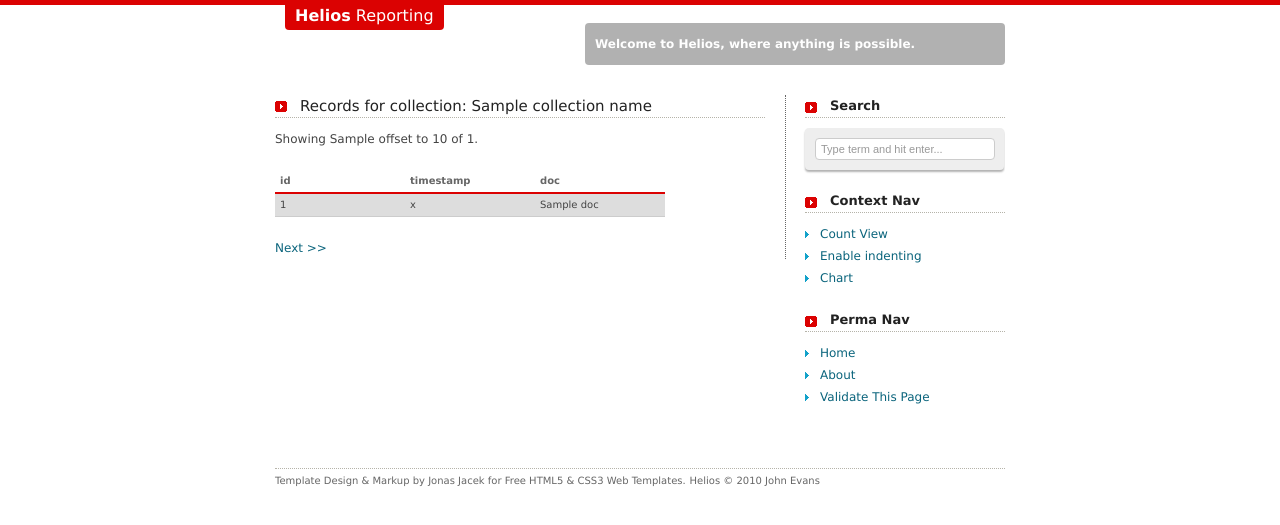
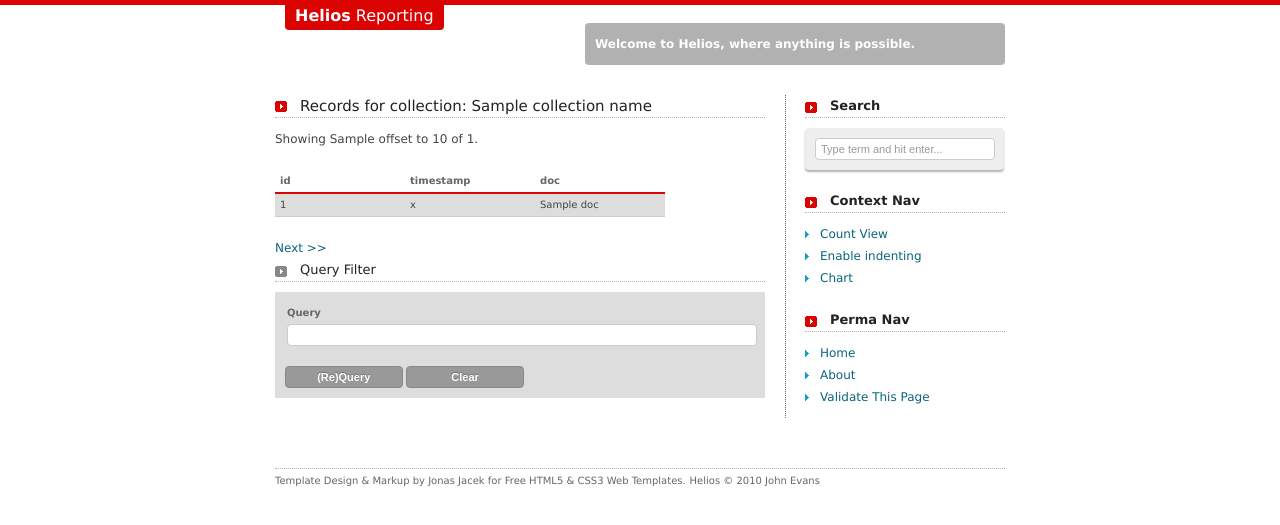
Before and after one commit to lgastako/helios, a Flask app: template servers/reports/templates/collection.html in a window 1280 px wide. Shown: the top 525 px of the page. Run offline with Flask 2, Linux system fonts and the light colour scheme; the template is opened without the code that fills it: most values are stand-ins (such as "Sample title", 1, 10 or a date in 2020); parts of the project's set-up code (start-up, migrations or seed data) failed here and were passed over; some libraries are stand-ins or nearby versions.

Commit message:
Added query form, fixed up some stuff, tidied up TODOs.

```diff
--- a/TODO.txt
+++ b/TODO.txt
@@ -48,12 +48,9 @@ Clients in General
 Report Server
 -------------
 * Lots, including but not limited to:
-* Add some simple input box style filter generators.
-* Add some example of integrating with Google Charts to get fancy.
-* Add initial aggregate count report by date.
-* Prettification.
 * Add user accounts so we can have customization.  Add ability to add
   favorite collections to your nav bar.
+* Clean up UI problems (e.g. data going under nav, etc)
 
 
 Collection Server
--- a/servers/reports/reportserver.py
+++ b/servers/reports/reportserver.py
@@ -125,12 +125,12 @@ def do_collection_work(collection_name):
 
     query = request.args.get("query", None)
     if query:
-        query = adapt_query(json.loads(query))
+        adapted_query = adapt_query(json.loads(query))
     else:
-        query = {}
+        adapted_query = {}
     db = get_mongo_db()
     collection = getattr(db, collection_name)
-    raw_docs = collection.find(query).skip(offset).limit(limit)
+    raw_docs = collection.find(adapted_query).skip(offset).limit(limit)
     return locals()
 
 
--- a/servers/reports/static/j/p/col.js
+++ b/servers/reports/static/j/p/col.js
@@ -10,4 +10,9 @@ $(function() {
     }
     return false;
   });
+  $("#clear").click(function() {
+   $("form input[name=query]").attr("value", "");
+   $("form").submit();
+   return false;
+  });
 });
--- a/servers/reports/templates/collection.html
+++ b/servers/reports/templates/collection.html
@@ -41,6 +41,14 @@ iframe { border: 0px; }
   <iframe name="chart-frame" width="300" height="200" seamless="seamless">
   </iframe>
 </div>
+<h3>Query Filter</h3>
+<form method="get">
+  <label>Query
+    <input type="text" name="query" value="{{ query or "" }}"/>
+  </label>
+  <input class="button" type="submit" value="(Re)Query"/>
+  <input id="clear" class="button" type="button" value="Clear"/>
+</form>
 </article>
 {% endblock %}
 
```
Also changed, not shown: 1 other file.
